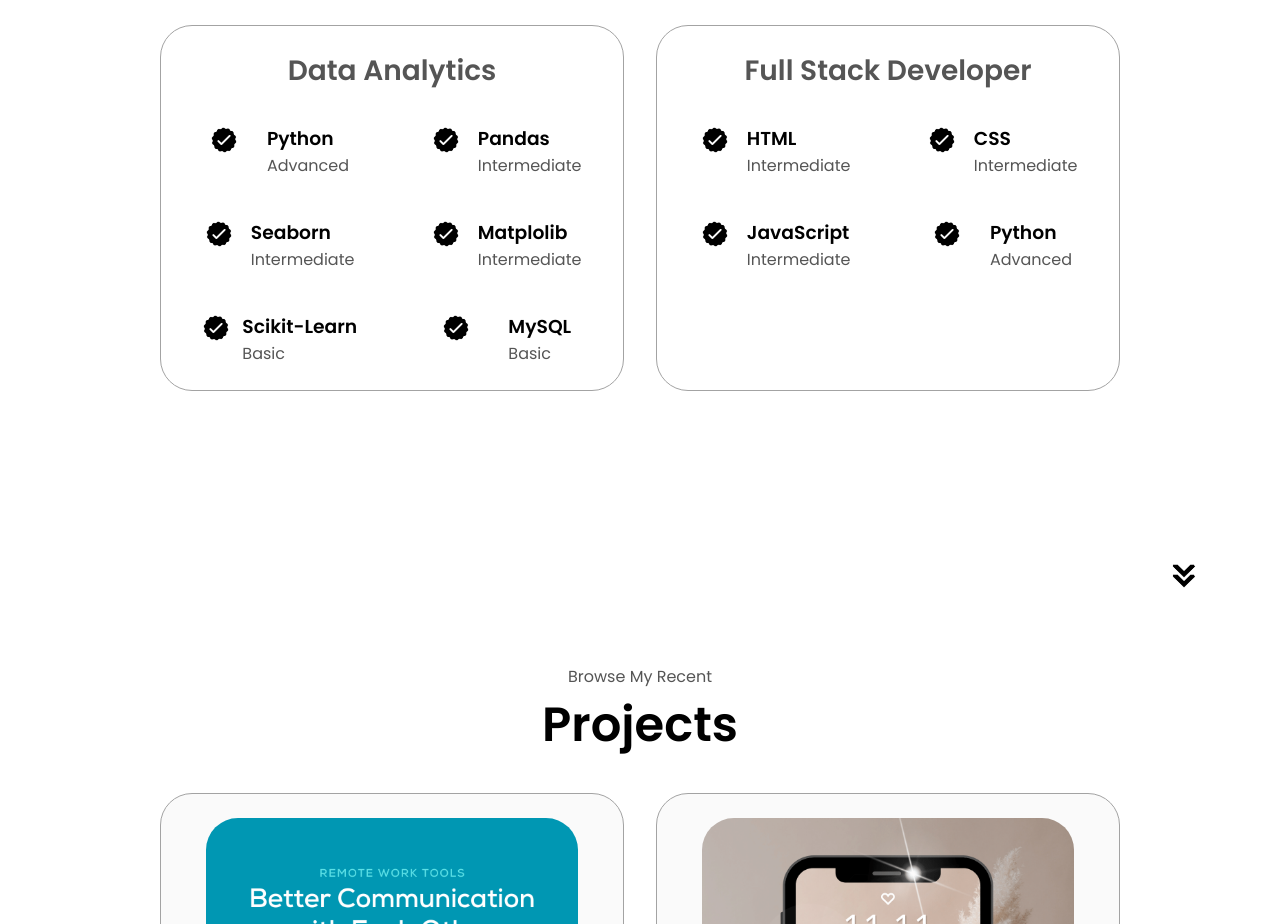
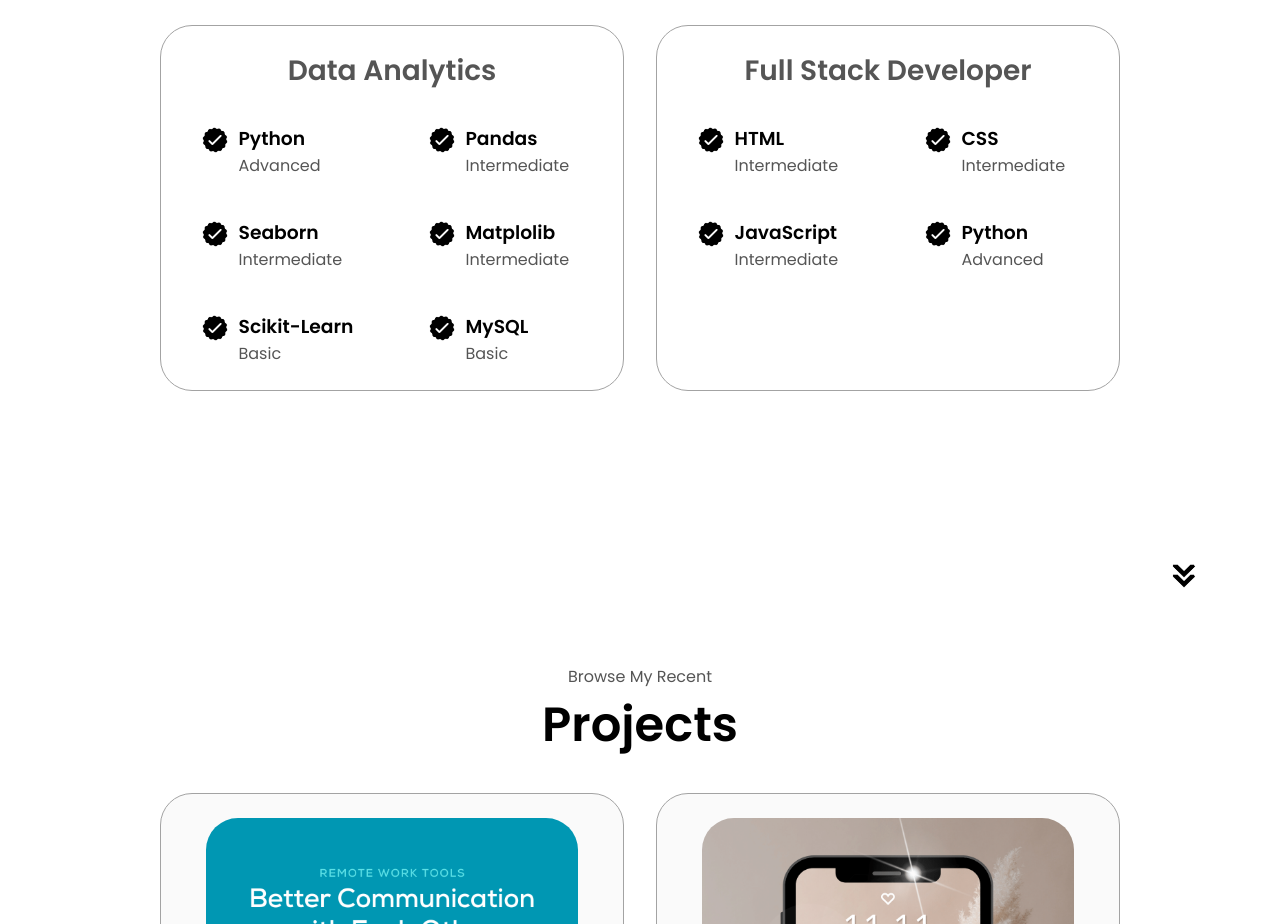
Before and after one commit to HayanneCarniello/html-css-js-portfolio, a plain HTML site: page index.html in a window 1280 px wide. Shown: the part 1800-2724 px from the top of the page. Drawn offline with Linux system fonts and the light colour scheme.

Commit message:
update style-css in article

```diff
--- a/style.css
+++ b/style.css
@@ -333,7 +333,7 @@ section {
 article {
     display:flex;
     width: 10rem;
-    justify-content: space-around;
+    justify-content: start;
     gap: 0.5rem;
 }
 
```
